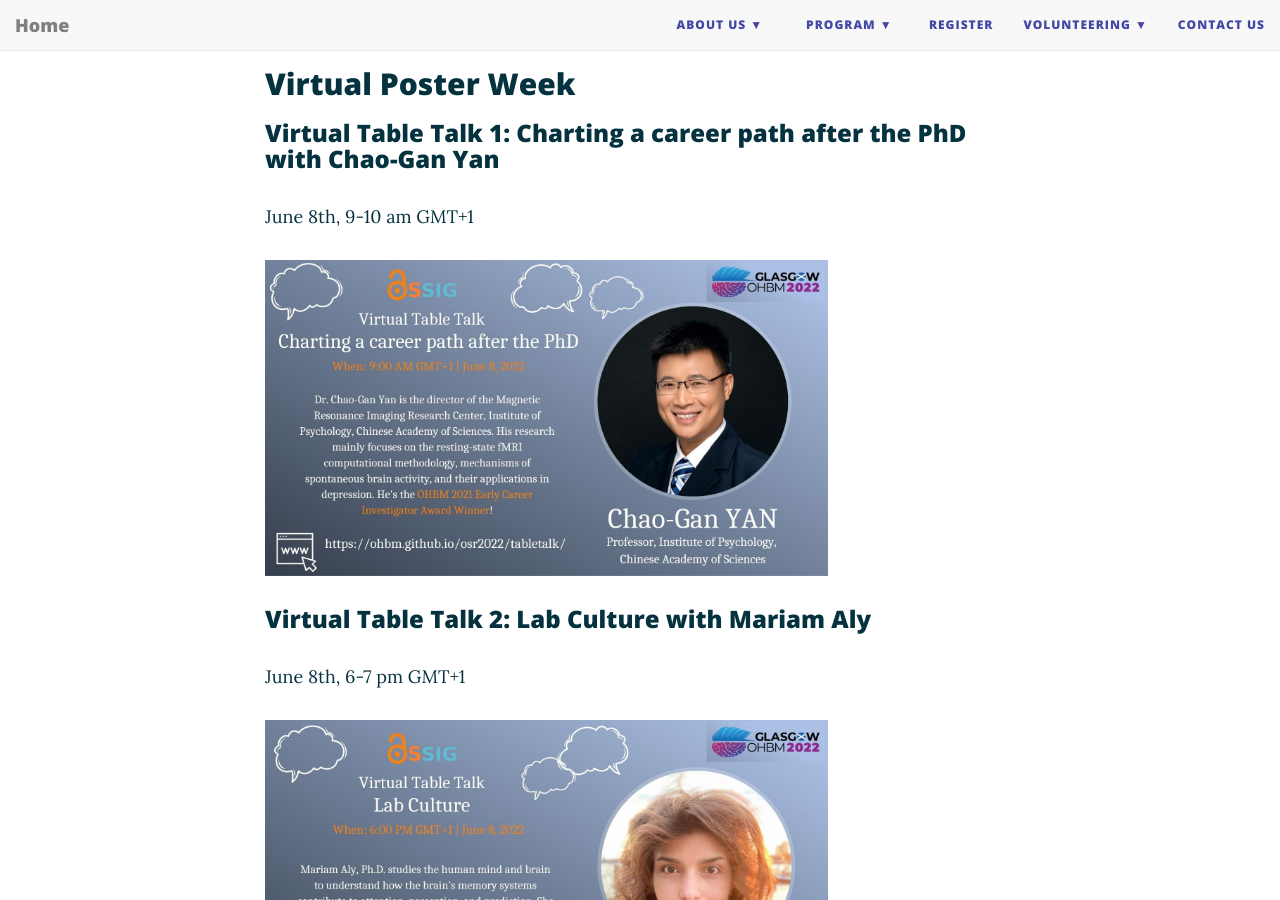
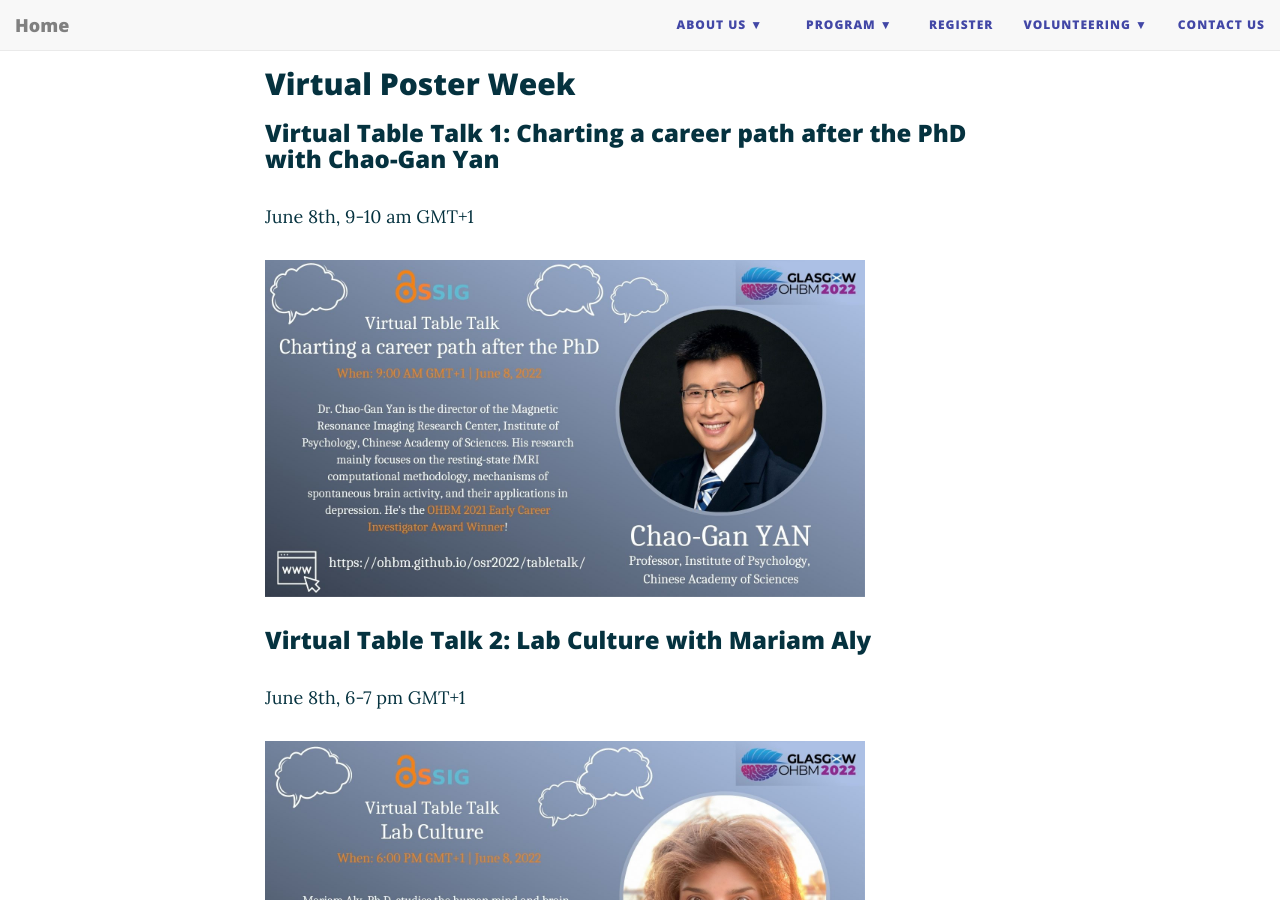
Before and after one commit to ohbm/osr2023, a Jekyll site: the page built from tabletalk.md, in a window 1280 px wide and 900 px high, scrolled down 494 px. Built offline with Jekyll 4.4.1, drawn with Linux system fonts in a browser that asks for light colours; nearby versions of some CDN libraries.

Commit message:
Push to 80%

```diff
--- a/tabletalk.md
+++ b/tabletalk.md
@@ -13,13 +13,13 @@
 
 June 8th, 9-10 am GMT+1 <br/>
 
-<img src="../img/ads/Chao_Gan_Yan.jpeg" width="75%">
+<img src="../img/ads/Chao_Gan_Yan.jpeg" width="80%">
 
 ### Virtual Table Talk 2: Lab Culture with Mariam Aly <br/>
 
 June 8th, 6-7 pm GMT+1 <br/>
 
-<img src="../img/ads/Mariam_Aly.jpeg" width="75%">
+<img src="../img/ads/Mariam_Aly.jpeg" width="80%">
 
 
 ## Main Conference
```
